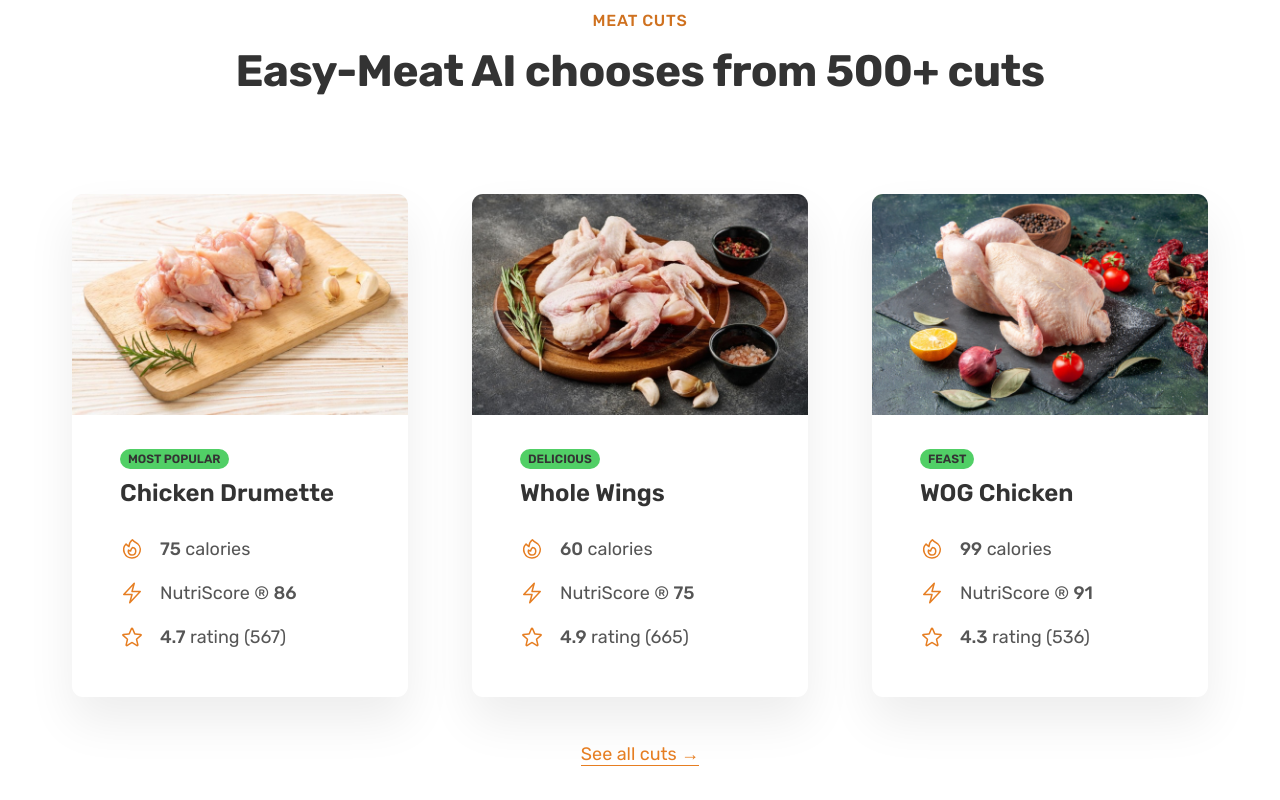
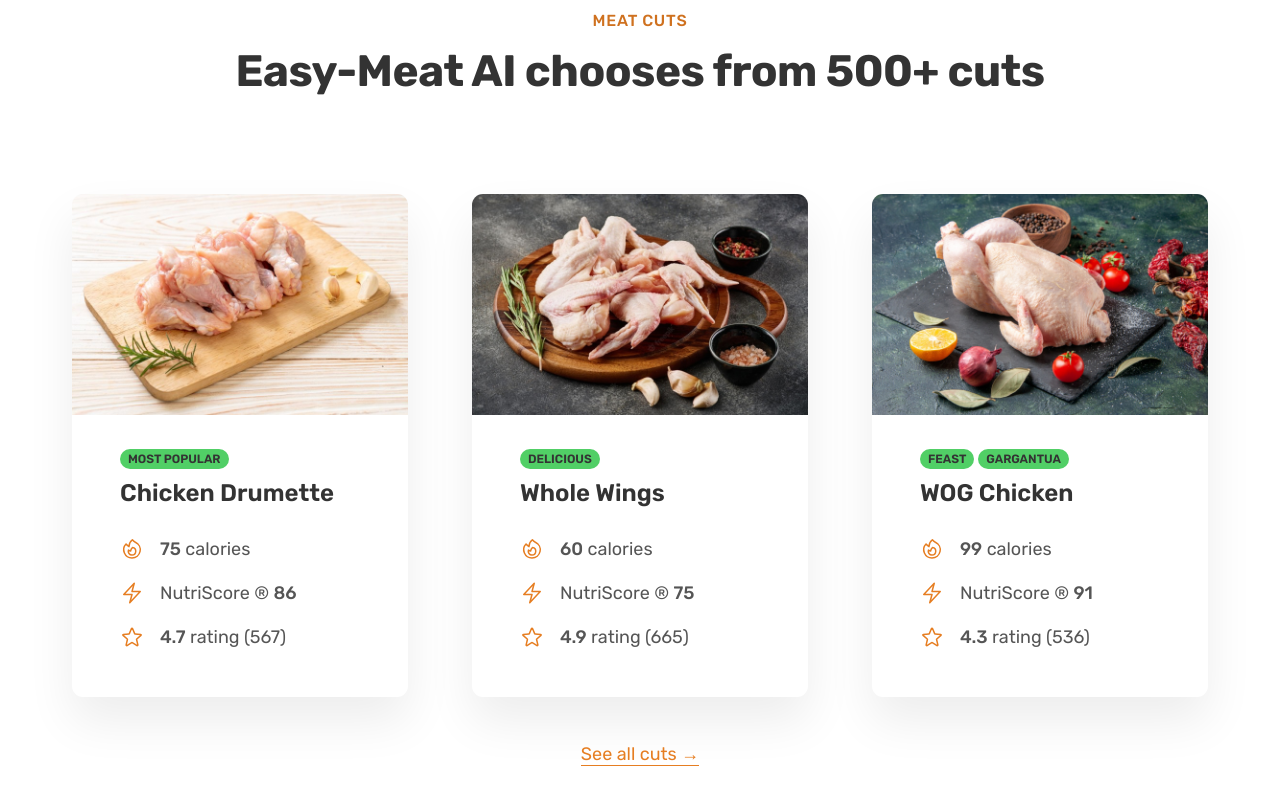
Before and after one commit to orpic/delicious-meal, a React (Create React App) app: page / in a window 1280 px wide. Shown: the part 2696-3496 px from the top of the page. Built offline with nearby package versions, Linux system fonts and the light colour scheme.

Commit message:
small bug fix

```diff
--- a/src/components/MealsSection/MealsSection.js
+++ b/src/components/MealsSection/MealsSection.js
@@ -28,7 +28,7 @@ const MealsSection = () => {
     {
       imgMeal: images.meat3,
       altImgText: "wog fullchicken",
-      tags: ["Feast"],
+      tags: ["Feast", "Gargantua"],
       title: "WOG Chicken",
       calorie: "99",
       nutriscore: "91",
```
